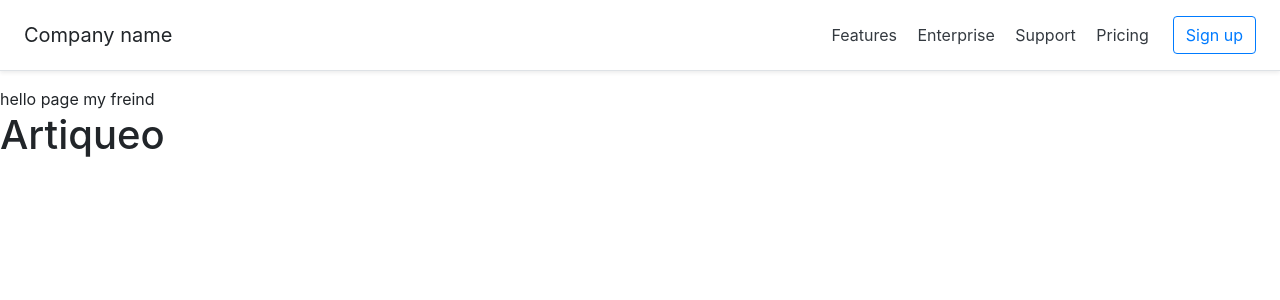
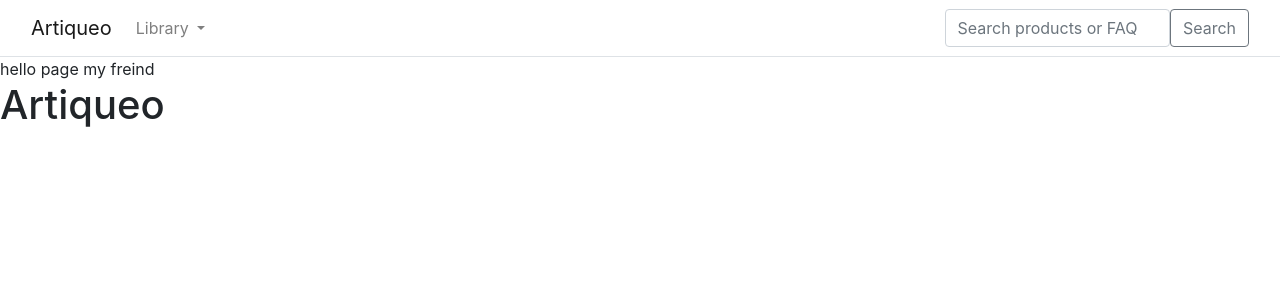
Before and after one commit to Freightscape/Project-Artiqueo, a Django app: page / in a window 1280 px wide. Shown: the top 300 px of the page. Run offline with Django 4.2, Linux system fonts and the light colour scheme.

Commit message:
Added Some features to Base Navbar

```diff
--- a/templates/store/base.html
+++ b/templates/store/base.html
@@ -8,16 +8,40 @@
     <link rel="stylesheet" href="https://cdn.jsdelivr.net/npm/bootstrap@4.3.1/dist/css/bootstrap.min.css" integrity="sha384-ggOyR0iXCbMQv3Xipma34MD+dH/1fQ784/j6cY/iJTQUOhcWr7x9JvoRxT2MZw1T" crossorigin="anonymous">
 </head>
 <body>
-    <div class="d-flex flex-column flex-md-row align-items-center p-3 px-md-4 mb-3 bg-white border-bottom shadow-sm">
-        <h5 class="my-0 mr-md-auto font-weight-normal">Company name</h5>
-        <nav class="my-2 my-md-0 mr-md-3">
-          <a class="p-2 text-dark" href="#">Features</a>
-          <a class="p-2 text-dark" href="#">Enterprise</a>
-          <a class="p-2 text-dark" href="#">Support</a>
-          <a class="p-2 text-dark" href="#">Pricing</a>
+    <header>
+        <nav class="navbar navbar-expand-md navbar-light bg-white border-bottom">
+            <div class="container-fluid">
+                <a class="navbar-brand" href="/">Artiqueo</a>
+                <button class="navbar-toggler" type="button" data-bs-toggle="collapse" data-bs-target="#navbarCollapse"
+                    aria-controls="navbarCollapse" aria-expanded="false" aria-label="Toggle navigation">
+                    <span class="navbar-toggler-icon"></span>
+                </button>
+                <div class="collapse navbar-collapse" id="navbarCollapse">
+                    <ul class="navbar-nav me-auto mb-2 mb-md-0">
+                        <li class="nav-item dropdown">
+                            <a class="nav-link dropdown-toggle" href="#" id="navbarDropdown" role="button"
+                                data-bs-toggle="dropdown" aria-expanded="false">
+                                Library
+                            </a>
+                            <ul class="dropdown-menu" aria-labelledby="navbarDropdown">
+                                <li><a class="dropdown-item" href="#">All</a></li>
+                                {% for c in categories %}
+                                <li {% if category.slug == c.slug %}class="selected" {% endif %}>
+                                    <a class="dropdown-item" href="{{ c.get_absolute_url }}">{{ c.name|title }}</a>
+                                </li>
+                                {% endfor %}
+                            </ul>
+                        </li>
+                    </ul>
+                </div>
+                <form class="d-flex w-25">
+                    <input class="form-control me-2" type="search" placeholder="Search products or FAQ" aria-label="Search">
+                    <button class="btn btn-outline-secondary" type="submit">Search</button>
+                </form>
+            </div>
         </nav>
-        <a class="btn btn-outline-primary" href="#">Sign up</a>
-    </div>
+    </header>
+
     <div id="content">{% block content %}{% endblock %}</div>
     <script src="https://code.jquery.com/jquery-3.3.1.slim.min.js" integrity="sha384-q8i/X+965DzO0rT7abK41JStQIAqVgRVzpbzo5smXKp4YfRvH+8abtTE1Pi6jizo" crossorigin="anonymous"></script>
     <script src="https://cdn.jsdelivr.net/npm/popper.js@1.14.7/dist/umd/popper.min.js" integrity="sha384-UO2eT0CpHqdSJQ6hJty5KVphtPhzWj9WO1clHTMGa3JDZwrnQq4sF86dIHNDz0W1" crossorigin="anonymous"></script>
```
